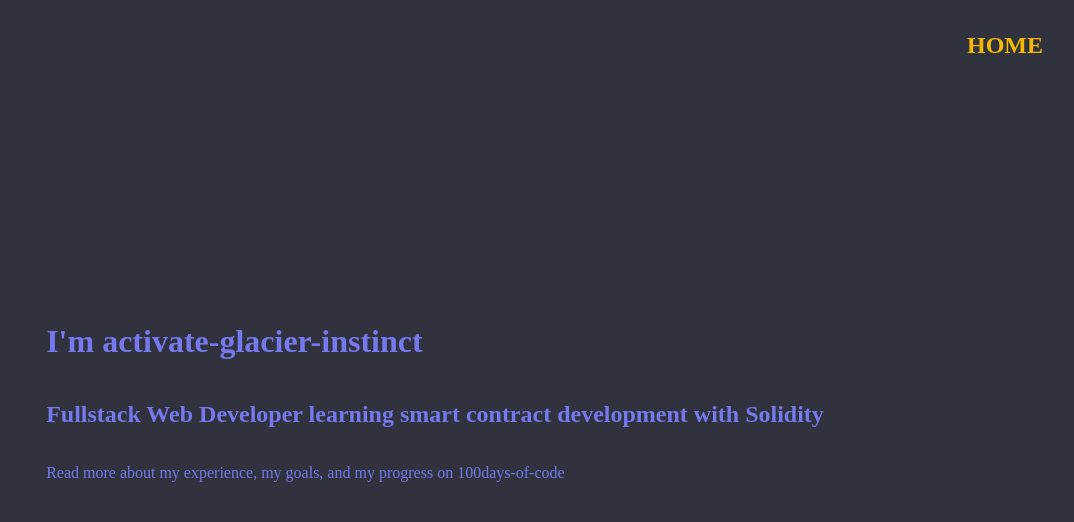
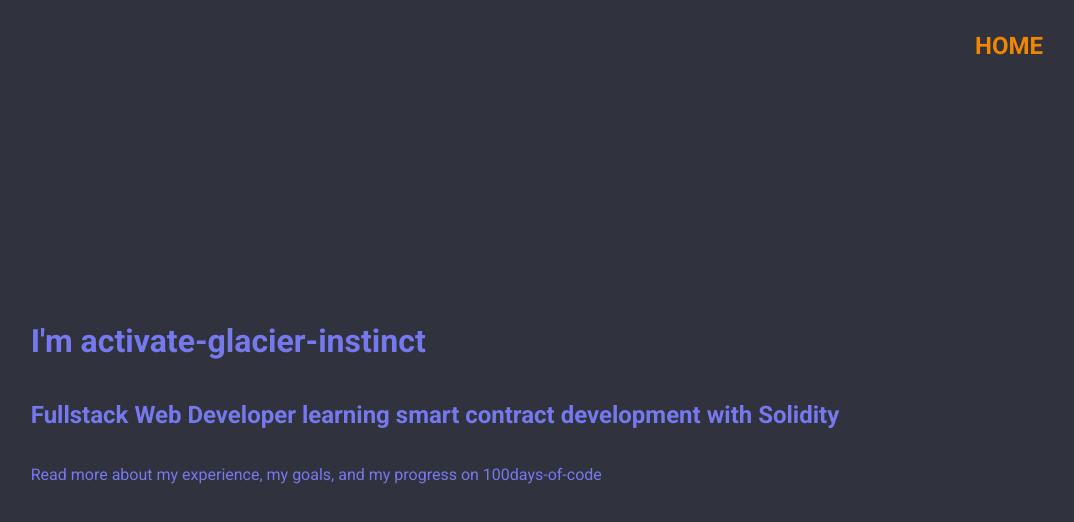
Before and after one commit to activate-glacier-instinct/activate-glacier-instinct.github.io, a SvelteKit app: page / in a window 1280 px wide. Shown: the top 522 px of the page, without its empty margins (205-1279 px from the left). Built offline with nearby package versions, Linux system fonts and the light colour scheme.

Commit message:
FEAT: adds Google Font - roboto
Change the nav color

```diff
--- a/src/app.html
+++ b/src/app.html
@@ -1,12 +1,18 @@
 <!DOCTYPE html>
 <html lang="en">
+
 <head>
 	<meta charset="utf-8" />
 	<link rel="icon" href="%sveltekit.assets%/favicon.png" />
 	<meta name="viewport" content="width=device-width" />
+	<link rel="preconnect" href="https://fonts.googleapis.com">
+	<link rel="preconnect" href="https://fonts.gstatic.com" crossorigin>
+	<link href="https://fonts.googleapis.com/css2?family=Roboto:wght@300;400;500;700;900&display=swap" rel="stylesheet">
 	%sveltekit.head%
 </head>
+
 <body data-sveltekit-preload-data="hover">
 	<div style="display: contents">%sveltekit.body%</div>
 </body>
+
 </html>
--- a/src/components/+nav.svelte
+++ b/src/components/+nav.svelte
@@ -16,6 +16,6 @@
 		font-weight: 700;
 		text-transform: uppercase;
 		text-decoration: none;
-        color: var(--theme-color-mango)
+        color: var(--theme-color-tangerine)
 	}
 </style>
--- a/src/routes/+layout.svelte
+++ b/src/routes/+layout.svelte
@@ -20,6 +20,7 @@
 		padding: 2rem;
 	}
 	:global(body) {
+		@import url('https://fonts.googleapis.com/css2?family=Roboto:wght@300;400;500;700;900&display=swap');
 		--theme-color-mango: #f7b801;
 		--theme-color-purple: #3d348b;
 		--theme-color-purple-light: #7678ed;
@@ -37,6 +38,7 @@
 		color: var(--theme-color-purple-light);
 		transition: background-color 0.3s;
 		font-size: 16px;
+		font-family: 'Roboto', sans-serif;
 	}
 	:global(body.dark-mode) {
 		/* TODO: add dark-mode toggle */
```
Lines whose indentation alone changed are shown as unchanged.
